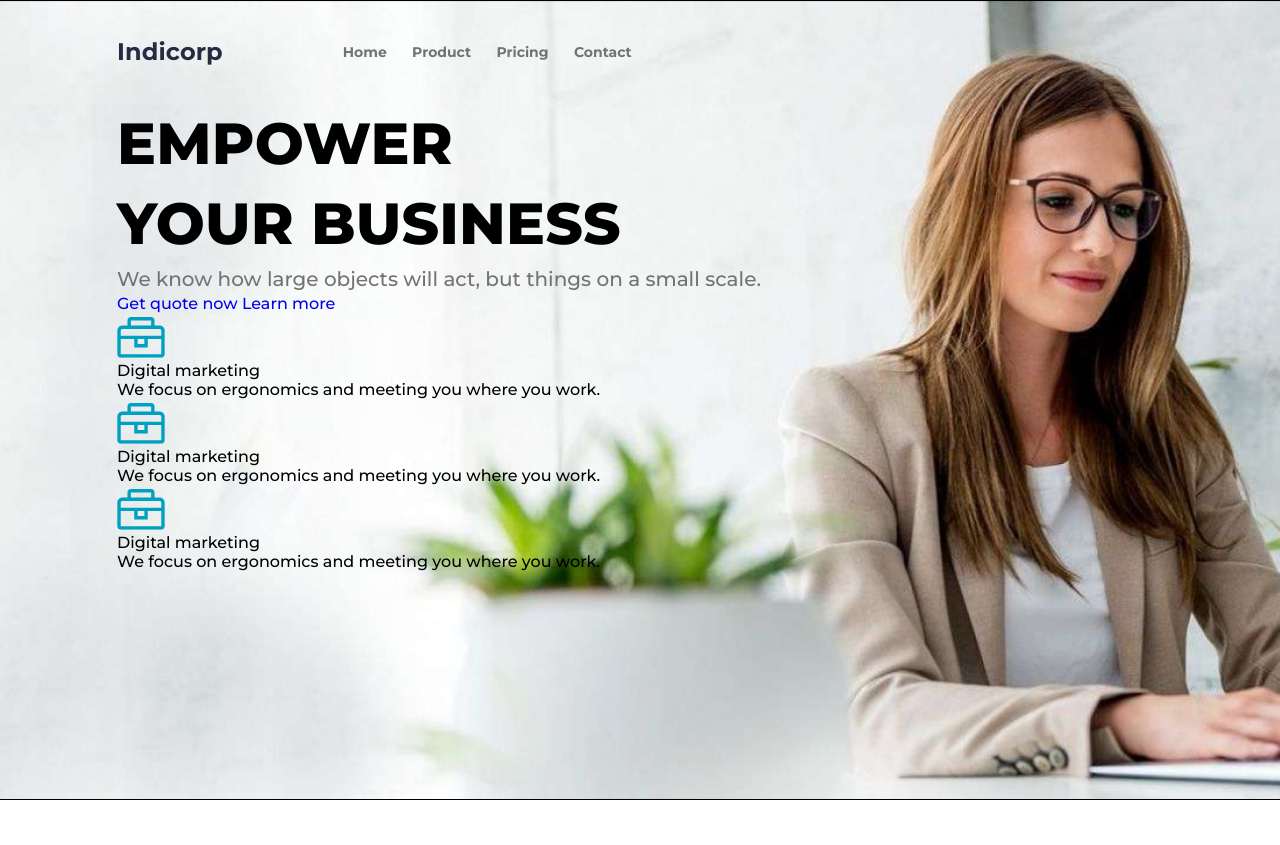
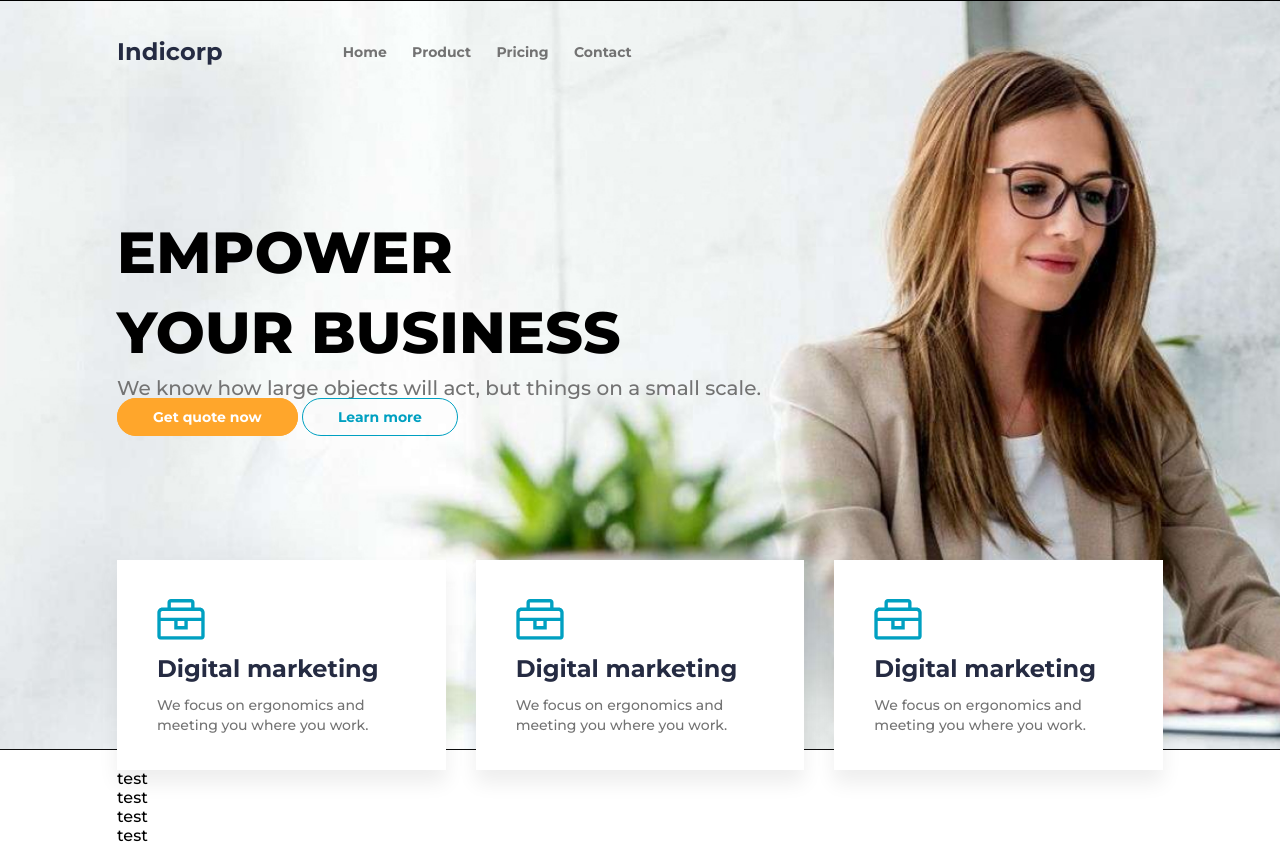
Before and after one commit to ToledoFor/man-webpack-01, a website built with webpack: page src/index.html in a window 1280 px wide. Before the commit the page ends 800 px from the top, so only its background shows below. Built offline with nearby package versions, Linux system fonts and the light colour scheme.

Commit message:
Hero section (WIP)

```diff
--- a/src/index.html
+++ b/src/index.html
@@ -24,8 +24,8 @@
             <div class="header-main__cta">
                 <h1>Empower<br> your business</h1>
                 <h4>We know how large objects will act, but things on a small scale.</h4>
-                <a href="#" class="cta-button cta-button--primary cta-button--rounded">Get quote now</a>
-                <a href="#" class="cta-button cta-button--secondary cta-button--rounded cta-button--transparent">Learn more</a>
+                <a href="#" class="btn btn--primary btn--rounded">Get quote now</a>
+                <a href="#" class="btn btn--secondary btn--rounded btn--secondary--outline">Learn more</a>
             </div>
 
             <div class="header-main__info">
@@ -48,5 +48,15 @@
 
         </div>
     </header>
+
+    <section class="why">
+        <div class="container">
+            test<br>
+            test<br>
+            test<br>
+            test<br>
+            test<br>
+        </div>
+    </section>
 </body>
 </html>
--- a/src/scss/_landing.scss
+++ b/src/scss/_landing.scss
@@ -8,11 +8,18 @@ body {
 }
 
 .header-main {
+    .container {
+        min-height: calc(100vh - 50px);
+        display: flex;
+        flex-wrap: wrap;
+        align-content: space-between;
+    }
+
     background: url('../images/design/cover-hero.jpg') center/cover no-repeat;
     // background-size: cover;
     // background-repeat: no-repeat;
 
-    min-height: 100vh;
+    min-height: calc(100vh - 50px);
     // vh - viewport height
     // vw - viewport widht
 
@@ -102,4 +109,35 @@ body {
             color: $second-text-color;
         }
     }
+
+    &__info {
+        display: flex;
+        gap: 30px;
+
+        position: relative;
+        bottom: -20px;
+    }
+
+    &__info-item {
+        background-color: #fff;
+        box-shadow: 0px 13px 19px rgb(0 0 0 / 7%);
+
+        padding: 35px 40px;
+
+        h3 {
+            font-weight: 700;
+            font-size: 24px;
+            line-height: 32px;
+            color: $text-color;
+
+            margin: 10px 0;
+        }
+
+        p {
+            font-weight: 500;
+            font-size: 14px;
+            line-height: 20px;
+            color: $second-text-color;
+        }
+    }
 }
--- a/src/scss/app.scss
+++ b/src/scss/app.scss
@@ -18,6 +18,7 @@
 /* Vendor */
 
 /* Components */
+@import 'base/buttons';
 
 /* Browser specific styles */
 @import 'dirty/hacks';
--- /dev/null
+++ b/src/scss/base/_buttons.scss
@@ -0,0 +1,53 @@
+.btn {
+    font-weight: 700;
+    font-size: 14px;
+    line-height: 28px;
+
+    padding: 9px 35px;
+
+    color: #fff;
+
+    transition: all ease .4s;
+
+    &--primary {
+        background-color: $primary-color;
+        border: 1px solid $primary-color;
+
+        &:hover, &--outline {
+            background-color: transparent;
+            color: $primary-color;
+        }
+
+        &--outline {
+            &:hover {
+                background-color: $primary-color;
+                color: white;
+            }
+        }
+    }
+
+    &--secondary {
+        background-color: $secondary-color;
+        border: 1px solid $secondary-color;
+
+        &:hover, &--outline {
+            background-color: transparent;
+            color: $secondary-color;
+        }
+
+        &--outline {
+            &:hover {
+                background-color: $secondary-color;
+                color: white;
+            }
+        }
+    }
+
+    &--rounded {
+        border-radius: 37px;
+    }
+
+    &--square {
+
+    }
+}
--- a/src/scss/base/_vars.scss
+++ b/src/scss/base/_vars.scss
@@ -23,3 +23,5 @@ $text-color: #252B42;
 $second-text-color: #737373;
 
 /* Components */
+$primary-color: #FFA62B;
+$secondary-color: #00A0C1;
```
